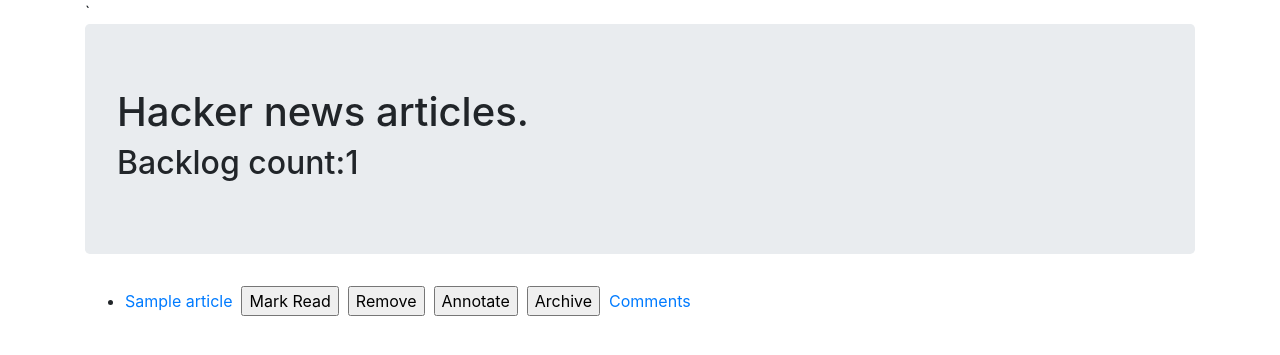
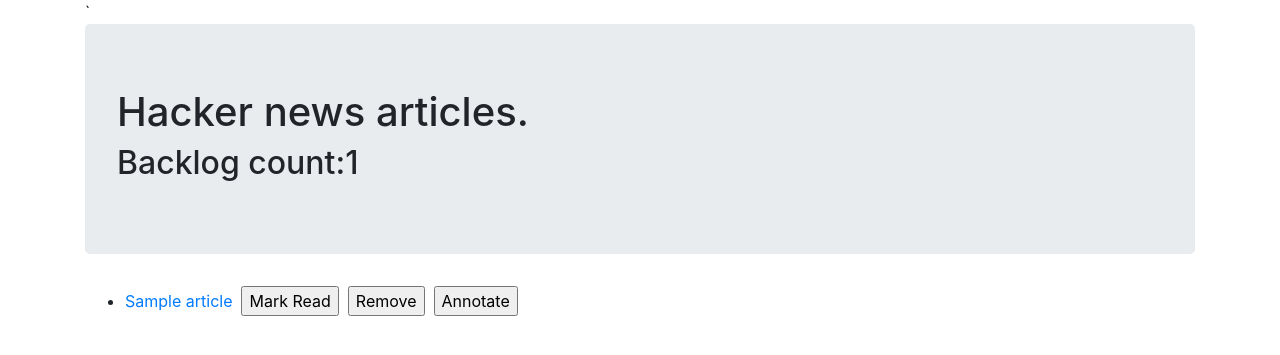
Before and after one commit to soubhagyarnayak/news-desk2, a Node project: template views/hn.ejs in a window 1280 px wide. Shown: the top 355 px of the page. Run offline with Node 20 templates, Linux system fonts and the light colour scheme; the template is opened without the code that fills it: most values are stand-ins (such as "Sample title", 1, 10 or a date in 2020); some libraries are stand-ins or nearby versions.

Commit message:
Removed archive button and put comments link in main article

```diff
--- a/views/hn.ejs
+++ b/views/hn.ejs
@@ -35,12 +35,10 @@
         </div>
         <ul>
             <% articles.forEach(function(article){ %>
-                <li id="<%=article.id%>"><a href=<%= article.href%> target="_blank"><%= article.title%></a>&nbsp;
+                <li id="<%=article.id%>"><a href="https://news.ycombinator.com/item?id=<%=article.id%>" target="_blank"><%= article.title%></a>&nbsp;
                     <input type="button" value="Mark Read" id="rb<%= article.id%>" class="readButton"/>&nbsp;
                     <input type="button" value="Remove" id="rmb<%= article.id%>" class="removeButton"/>&nbsp;
                     <input type="button" value="Annotate" id="ann<%= article.id%>" class="annotateButton"/>&nbsp;
-                    <input type="button" value="Archive" id="arcv<%= article.id%>" class="archiveButton"/>&nbsp;
-                    <a href="https://news.ycombinator.com/item?id=<%=article.id%>" target="_blank">Comments</a>&nbsp;
                 </li>
             <%  }); %>
         </ul>
```
